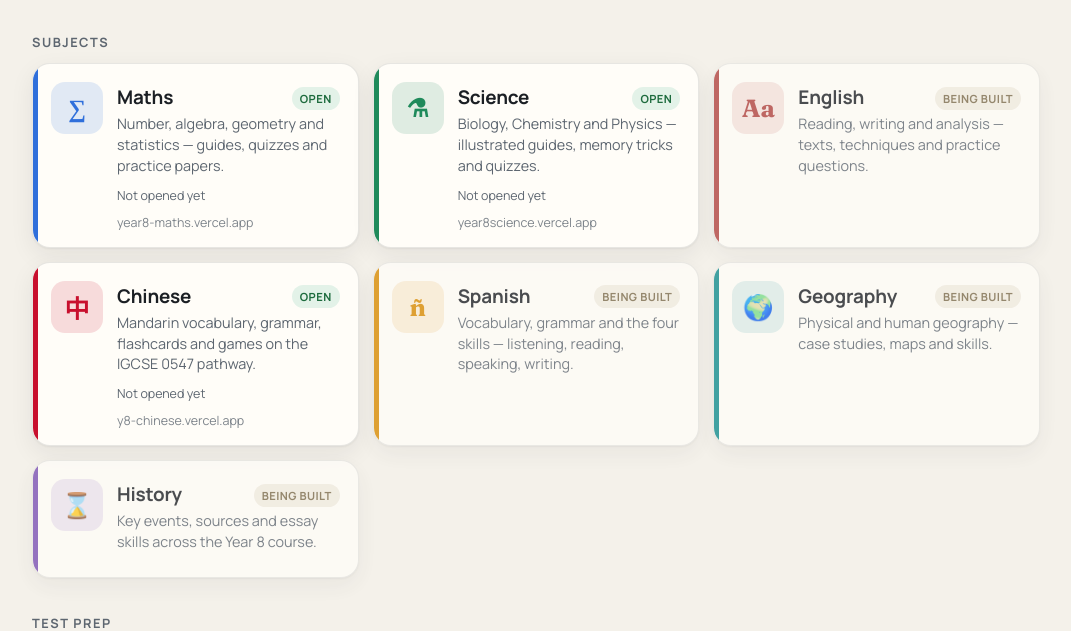
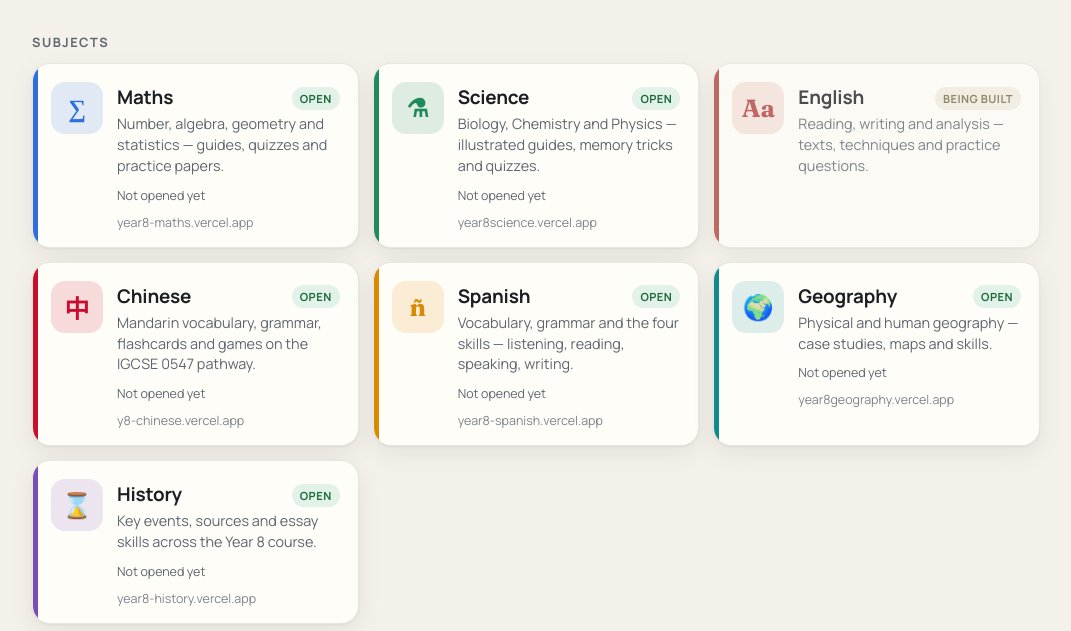
Before and after one commit to mayank201181/Year8allsubjects, a plain HTML site: page index.html in a window 1280 px wide. Shown: the part 180-811 px from the top of the page, without its empty margins (104-1175 px from the left). Drawn offline with Linux system fonts and the light colour scheme.

Commit message:
Link Spanish, Geography and History dashboards
Co-Authored-By: Claude Opus 5.5 <noreply@anthropic.com>
Claude-Session: https://claude.ai/code/session_01Ps4DUh29w37g7rgbHwiY9N

```diff
--- a/index.html
+++ b/index.html
@@ -188,11 +188,11 @@ const SUBJECTS = [
     blurb: "Reading, writing and analysis — texts, techniques and practice questions." },
   { id: "chinese",   name: "Chinese",   glyph: "中", accent: "#c8102e", url: "https://y8-chinese.vercel.app",
     blurb: "Mandarin vocabulary, grammar, flashcards and games on the IGCSE 0547 pathway." },
-  { id: "spanish",   name: "Spanish",   glyph: "ñ",  accent: "#d98a00", url: "",
+  { id: "spanish",   name: "Spanish",   glyph: "ñ",  accent: "#d98a00", url: "https://year8-spanish.vercel.app",
     blurb: "Vocabulary, grammar and the four skills — listening, reading, speaking, writing." },
-  { id: "geography", name: "Geography", glyph: "🌍", accent: "#0f8b8d", url: "",
+  { id: "geography", name: "Geography", glyph: "🌍", accent: "#0f8b8d", url: "https://year8geography.vercel.app",
     blurb: "Physical and human geography — case studies, maps and skills." },
-  { id: "history",   name: "History",   glyph: "⌛", accent: "#7a4fb3", url: "",
+  { id: "history",   name: "History",   glyph: "⌛", accent: "#7a4fb3", url: "https://year8-history.vercel.app",
     blurb: "Key events, sources and essay skills across the Year 8 course." },
 ];
 const EXTRAS = [
```
